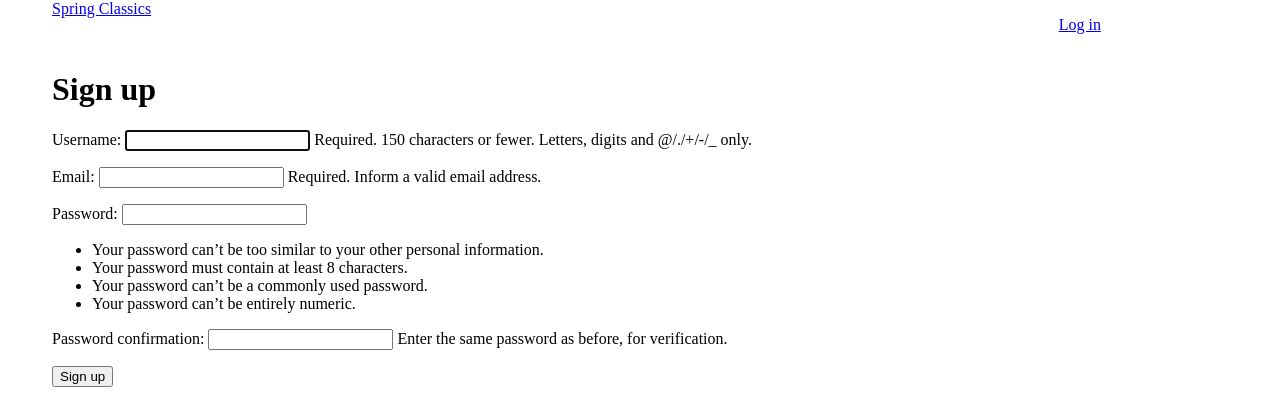
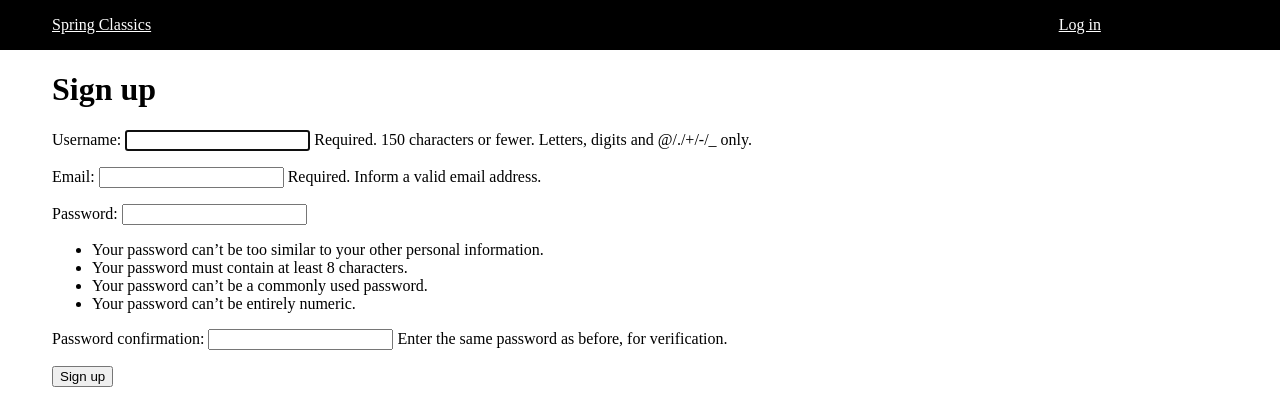
Before and after one commit to joelsmith80/modern-django, a Django app: page /account/join/ in a window 1280 px wide. Shown: the top 420 px of the page. Run offline with Django 3.2, Linux system fonts and the light colour scheme; parts of the project's set-up code (start-up, migrations or seed data) failed here and were passed over.

Commit message:
Added a little style to the front page and global header

```diff
--- a/project/static/races/css/style.css
+++ b/project/static/races/css/style.css
@@ -854,6 +854,15 @@ th.rider-info {
   text-decoration: none;
 }
 
+.button-set {
+  list-style: none;
+  margin: 0;
+  padding: 0;
+}
+.button-set li {
+  display: inline-block;
+}
+
 .card-set-item {
   border: 1px solid gray;
 }
@@ -879,6 +888,18 @@ th.rider-info {
   padding: 0;
 }
 
+.site-header {
+  background: black;
+  color: white;
+  padding: 1rem 0;
+}
+.site-header p {
+  margin: 0;
+}
+.site-header a {
+  color: white;
+}
+
 body {
   margin: 0;
   padding: 0 0 3rem 0;
@@ -886,4 +907,8 @@ body {
   position: relative;
 }
 
+.pg-home_intro-section {
+  text-align: center;
+}
+
 /*# sourceMappingURL=style.css.map */
--- /dev/null
+++ b/project/static/races/scss/components/_button-set.scss
@@ -0,0 +1,11 @@
+.button-set {
+
+    list-style: none;
+    margin: 0;
+    padding: 0;
+
+    li {
+        display: inline-block;
+    }
+
+}
--- /dev/null
+++ b/project/static/races/scss/components/_site-header.scss
@@ -0,0 +1,14 @@
+.site-header {
+
+    background: black;
+    color: white;
+    padding: 1rem 0;
+
+    p {
+        margin: 0;
+    }
+
+    a {
+        color: white;
+    }
+}
--- /dev/null
+++ b/project/static/races/scss/pages/_home.scss
@@ -0,0 +1,3 @@
+.pg-home_intro-section {
+    text-align: center;
+}
--- a/project/static/races/scss/style.scss
+++ b/project/static/races/scss/style.scss
@@ -19,7 +19,9 @@ COMPONENTS
 @import "components/footer";
 @import "components/table";
 @import "components/buttons";
+@import "components/button-set";
 @import "components/cards";
+@import "components/site-header";
 
 body {
     margin: 0;
@@ -27,3 +29,5 @@ body {
     min-height: 100vh;
     position: relative;
 }
+
+@import "pages/home";
--- a/templates/base.html
+++ b/templates/base.html
@@ -10,9 +10,11 @@
 </head>
 <body>
 
-  <header>
+  <header class="site-header">
     <div class="wrap">
-      <div class="region t-10 d-10 w-10"><a href="/">Spring Classics</a></div>
+      <div class="region t-10 d-10 w-10">
+        <a href="/">Spring Classics</a>
+      </div>
       <div class="region t-2 d-2 w-2">
         {% if user.is_authenticated %}
           <p>Hi {{ user.username }}! (<a href="{% url 'logout' %}">Log out</a>)</p>
--- a/templates/races/index.html
+++ b/templates/races/index.html
@@ -4,9 +4,9 @@
 
 {% block title %}Home{% endblock %}
 
-{% block content %}
+{% block content%}
 
-<section>
+<section class="pg-home_intro-section">
   <div class="wrap">
     <header class="section-header region">
       <h1>Welcome to the Race</h1>
@@ -27,7 +27,7 @@
           <p>You don't have any teams yet. <a href="{% url 'races:team_add' %}" class="btn">Go add one.</a></p>
         {% endif %}
       {% else %}
-        <ul>
+        <ul class="button-set">
           <li><a href="{% url 'login' %}" class="btn">Log In</a></li>
           <li><a href="{% url 'races:signup' %}" class="btn">Sign Up</a></li>
         </ul>
```
Also changed, not shown: 1 other file.
